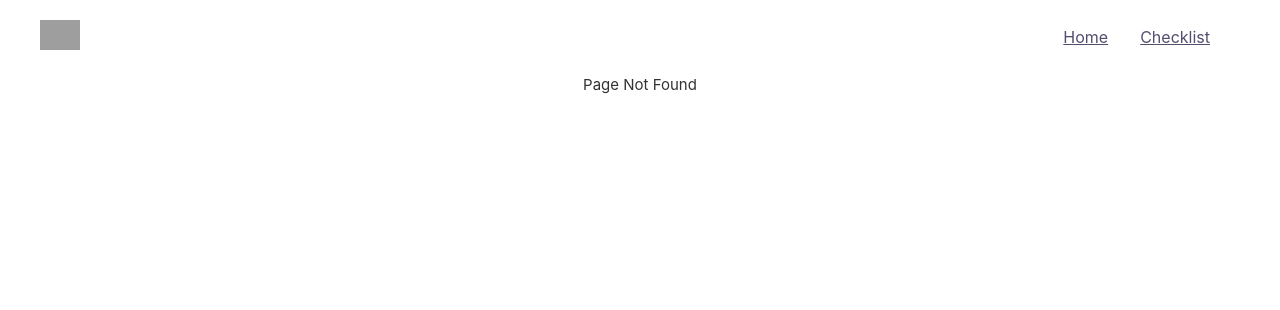
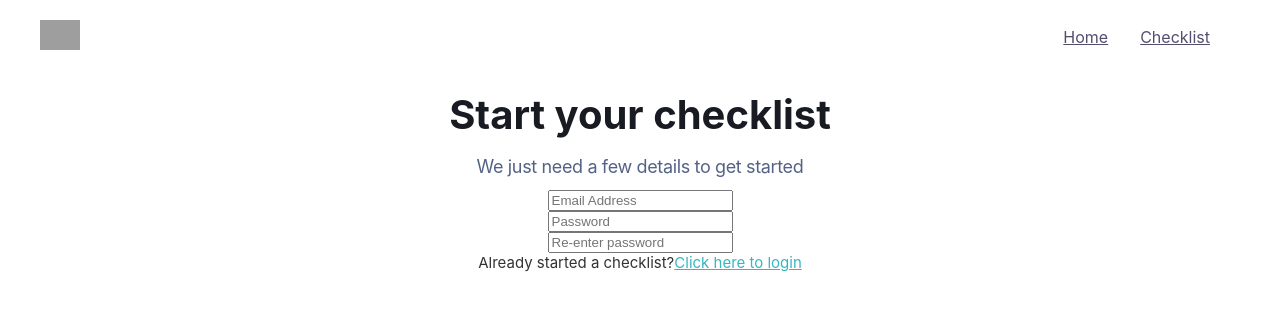
Before and after one commit to benharris28/new-puppy, a React (Create React App) app: page /register in a window 1280 px wide. Before the commit this address had no page. Shown: the top 310 px of the page. Built offline with nearby package versions, Linux system fonts and the light colour scheme; grey boxes are pictures that could not be loaded.

Commit message:
updating registration page

```diff
--- a/src/App.css
+++ b/src/App.css
@@ -120,21 +120,11 @@ li {
 
 .header {
   position: relative;
-  display: -webkit-box;
-  display: -webkit-flex;
-  display: -ms-flexbox;
   display: flex;
   overflow: hidden;
   padding: 100px 3% 140px;
-  -webkit-box-pack: center;
-  -webkit-justify-content: center;
-  -ms-flex-pack: center;
   justify-content: center;
-  -webkit-box-align: center;
-  -webkit-align-items: center;
-  -ms-flex-align: center;
   align-items: center;
-
   background-position: 100% 0%;
   background-size: auto;
   background-repeat: no-repeat;
@@ -150,6 +140,7 @@ li {
   flex-direction: column;
   justify-content: center;
   align-items: flex-start;
+  margin: auto;
 
 }
 
@@ -196,6 +187,7 @@ li {
   -webkit-align-items: center;
   -ms-flex-align: center;
   align-items: center;
+
 }
 
 .hero-image-wrap {
@@ -239,3 +231,7 @@ li {
   -ms-flex-align: center;
   align-items: center;
 }
+
+button {
+
+}
--- a/src/App.js
+++ b/src/App.js
@@ -4,6 +4,7 @@ import Checklist from './Routes/Checklist/Checklist';
 import LandingPage from './Routes/LandingPage/LandingPage';
 import NotFoundPage from './Routes/NotFoundPage/NotFoundPage';
 import Test from './Routes/Test/Test';
+import RegistrationPage from './Routes/RegistrationPage/RegistrationPage';
 import Header from './Components/Header/Header';
 import ApiContext from './ApiContext';
 import ProductData from './BackupData/ProductData';
@@ -90,6 +91,11 @@ class App extends React.Component {
                 />
                 <Route
                 exact
+                path={'/register'}
+                component={RegistrationPage}
+                />
+                <Route
+                exact
                 path={'/prep-home'}
                 component={PrepHome}
                 />
--- a/src/Components/RegistrationForm/RegistrationForm.js
+++ b/src/Components/RegistrationForm/RegistrationForm.js
@@ -13,11 +13,66 @@ class RegistrationForm extends React.Component {
         dog_breed: ''
     }
 
+    handleSubmit = () => {
+        // Post credentials
+        // Render more info component
+    }
+
     render() {
+        const { error, repeat_password, password } = this.state;
+
         return (
-            <div>
 
-            </div>
+                <>
+                    <form
+                        id="registration-form"
+                        onSubmit={e => this.handleSubmit(e)}>
+
+
+
+                            <div className="error-bar" role='alert'>
+                                {error && <p className='red'>{error}</p>}
+                            </div>
+
+
+
+                            <div>
+
+                                <input
+                                type="email"
+                                name="email"
+                                placeholder="Email Address"
+                                onChange={e => this.updateEmail(e.target.value)}
+                                required />
+                            </div>
+
+                            <div className="password-box">
+
+                                <input
+                                type="password"
+                                name="password"
+                                placeholder="Password"
+                                onChange={e => this.updatePassword(e.target.value)}
+                                required />
+
+                            </div>
+
+                            <div>
+
+                                <input
+                                type="password"
+                                name="repeat_password"
+                                placeholder="Re-enter password"
+                                onChange={e => this.updateRepeatPassword(e.target.value)}
+                                required />
+
+
+                            </div>
+                            <div>
+                                {repeat_password !== password ? <p>Passwords do not mach</p> : null}
+                            </div>
+                            </form>
+            </>
         )
     }
 }
--- a/src/Routes/LandingPage/LandingPage.js
+++ b/src/Routes/LandingPage/LandingPage.js
@@ -13,7 +13,7 @@ class LandingPage extends React.Component {
                             Test
                         </p>
                         <div className="button-wrapper">
-                            <button>
+                            <button className="button">
                                 Start now
                             </button>
                         </div>
```
